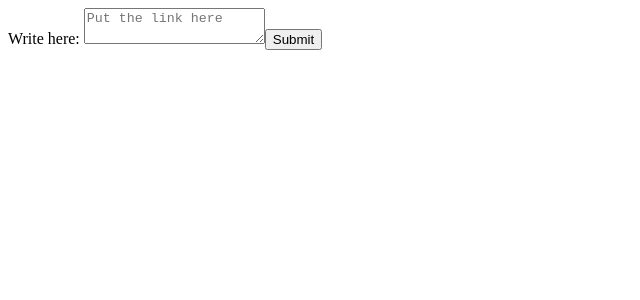
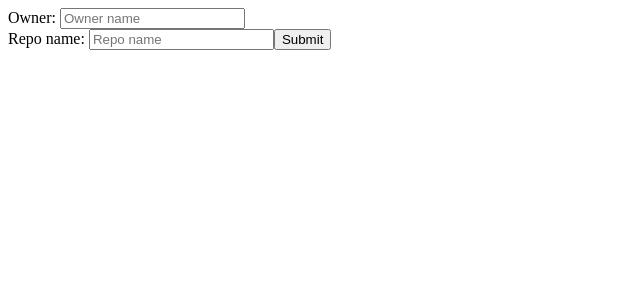
Before and after one commit to kaanguneyli/semantic_search_for_docs, a Next.js app: page / in a window 1280 px wide. Shown: the top 300 px of the page, without its empty margins (0-640 px from the left). Built offline with nearby package versions, Linux system fonts and the light colour scheme.

Commit message:
Able to extract the md and mdx files

```diff
--- a/app/page.jsx
+++ b/app/page.jsx
@@ -1,30 +1,52 @@
 'use client';
 
-import React, { useState } from 'react';
+import { useState } from 'react';
+import { fetchMarkdowns } from '@/components/ParseRepo';
+
 const Home = () => {
   const [submitting, setSubmitting] = useState(false);
-  const [inputText, setInputText] = useState('');
+  const [inputText, setInputText] = useState({owner: '', repo: ''});
+  const [markdowns, setMarkdowns] = useState([]);
 
   const handleInputChange = (e) => {
-    setInputText(e.target.value);
+    const { name, value } = e.target;
+    setInputText((prevState) => ({
+      ...prevState,
+      [name]: value
+    }));
   };
 
-  const handleSubmit = (e) => {
+  const handleSubmit = async (e) => {
     e.preventDefault();
     setSubmitting(true);
-
+    const res = await fetchMarkdowns(inputText.owner, inputText.repo);
+    setMarkdowns(res);
+    setSubmitting(false);
   };
-
   return (
     <div>
       <form onSubmit={handleSubmit}>
         <label>
-          <span>Write here: </span>
-          <textarea
+          <span>Owner: </span>
+          <input
             type="text"
-            value={inputText}
+            name="owner"
+            value={inputText.owner}
             onChange={handleInputChange}
-            placeholder='Put the link here'
+            placeholder='Owner name'
+            required
+          />
+        </label>
+      </form>
+      <form onSubmit={handleSubmit}>
+        <label>
+          <span>Repo name: </span>
+          <input
+            type="text"
+            name="repo"
+            value={inputText.repo}
+            onChange={handleInputChange}
+            placeholder='Repo name'
             required
           />
         </label>
@@ -36,12 +58,19 @@ const Home = () => {
         </button>
         <div>
           {submitting && (
-            <div>You submitted: {inputText}</div>
+            <div>You submitted: {inputText.owner} / {inputText.repo}</div>
           )}
         </div>
       </form>
+      <div>
+        <ul>
+          {markdowns.map((file, index) => (
+            <li key={index}>{file.name}</li>
+          ))}
+        </ul>
+      </div>
     </div>
   );
 }
 
-export default Home
+export default Home;
--- /dev/null
+++ b/components/ParseRepo.jsx
@@ -0,0 +1,21 @@
+import { Octokit } from "@octokit/core";
+
+const octokit = new Octokit();
+
+const fetchMarkdowns = async (owner, repo) => {
+  try {
+    const response = await octokit.request('GET /repos/{owner}/{repo}/contents', {
+      owner,
+      repo,
+    });
+    const markdowns = response.data.filter(file => {
+      return file.name.endsWith('.md') || file.name.endsWith('.mdx');
+    });
+    return markdowns;
+  } catch (error) {
+    console.error("Error fetching files:", error);
+    return [];
+  }
+};
+
+  export { fetchMarkdowns };
--- a/package.json
+++ b/package.json
@@ -9,9 +9,10 @@
     "lint": "next lint"
   },
   "dependencies": {
+    "@octokit/core": "^5.1.0",
+    "next": "14.1.0",
     "react": "^18",
-    "react-dom": "^18",
-    "next": "14.1.0"
+    "react-dom": "^18"
   },
   "devDependencies": {
     "autoprefixer": "^10.0.1",
```
Also changed, not shown: 1 other file (tests, documents, lock files or other folders).
